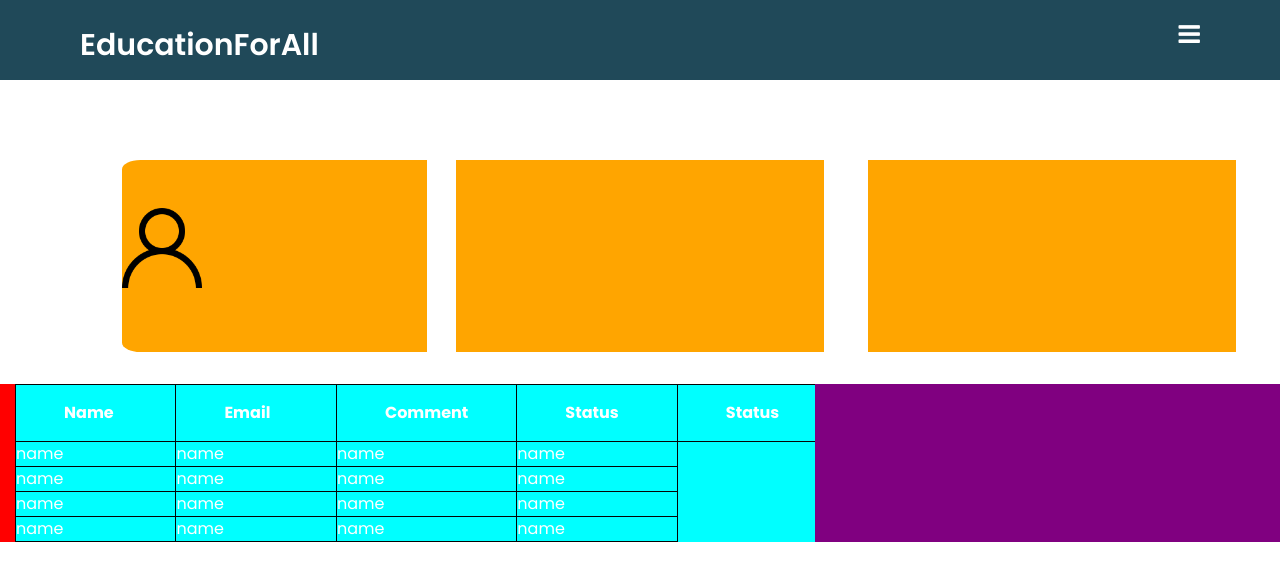
After one commit to gesot/education-for-all, a PHP site: page /admin-page.php in a window 1280 px wide. The commit adds this page. Shown: the top 581 px of the page. Run offline with PHP 8.4, Linux system fonts and the light colour scheme.

Commit message:
some-updates

```diff
--- /dev/null
+++ b/admin-page.css
@@ -0,0 +1,33 @@
+.img{
+    color: red;
+    width: 3em;
+    height: 3em;
+}
+@media only screen and (max-width: 500px) {
+    .top-part.container {
+      background-color: red;
+    }
+  }
+  .user-box{
+      margin: 0 auto;
+      width: 50em;
+      background-color: aqua;
+  }
+  .table{
+      margin: 0 auto;
+  }
+  td, th {
+    border: 1px solid #050505;
+
+  }
+  td{
+    text-align: left;
+    padding-right: 7em;
+  }
+  th{
+    padding-left:3em;
+    padding-right:3em;
+    padding-top:1em;
+    padding-bottom:1em;
+
+  }
--- /dev/null
+++ b/admin-page.php
@@ -0,0 +1,103 @@
+<!DOCTYPE html>
+<html lang="en">
+<head>
+    <meta charset="utf-8" />
+    <title>Education For All</title>
+    <link rel="stylesheet" href="admin-page.css" />
+    <link rel="stylesheet" href="index.css" />
+    <meta name="viewport" content="width=device-width, initial-scale=1.0" />
+    <link rel="preconnect" href="https://fonts.gstatic.com" />
+    <link
+      href="https://fonts.googleapis.com/css2?family=Poppins:wght@100;200;300;400;600;700&display=swap"
+      rel="stylesheet"
+    />
+    <link
+      rel="stylesheet"
+      href="https://stackpath.bootstrapcdn.com/font-awesome/4.7.0/css/font-awesome.min.css"
+    />
+    <script src="https://ajax.googleapis.com/ajax/libs/jquery/3.5.1/jquery.min.js"></script>
+    <script src="https://maxcdn.bootstrapcdn.com/bootstrap/3.4.0/js/bootstrap.min.js"></script>
+    <script src="https://maxcdn.bootstrapcdn.com/bootstrap/4.5.2/js/bootstrap.min.js"></script>
+    <script src="https://cdnjs.cloudflare.com/ajax/libs/popper.js/1.16.0/umd/popper.min.js"></script>
+    <link rel="stylesheet" href="https://cdn.jsdelivr.net/npm/bootstrap-icons@1.5.0/font/bootstrap-icons.css">
+    <link
+      rel="stylesheet"
+      href="https://stackpath.bootstrapcdn.com/bootstrap/4.5.2/css/bootstrap.min.css"
+    />
+    <script src="https://code.jquery.com/jquery-3.6.0.min.js"></script>
+    <script src="https://stackpath.bootstrapcdn.com/bootstrap/4.5.2/js/bootstrap.min.js"></script>
+  </head>
+<body>
+    <section class = "foo">
+        <?php include('nav/navbar.php');?>
+    </section>
+    <section class = "top-part">
+        <div class = "container-fluid" style = "background-color:white; margin-top: 2em;">
+            <div class="row" style="">
+                <div class="col-lg-1" style = "background-color:white;margin-top:3em">
+                </div>
+                <div class="col-lg-3" style = "background-color:white;margin-top:3em">
+                    <div class = "box" style = "border-radius: 5%;margin: 0 auto;width: 23em; height: 12em; background-color: orange;">
+                    <img src="images/icons/user.png" style="position:relative; width: 5em; margin-top: 3em;">
+
+                    </div>
+                </div>
+
+                <div class="col-lg-4" style = "background-color: white;margin-top:3em">
+                <div class = "box" style = "margin: 0 auto;width: 23em; height: 12em; background-color: orange;">
+                </div>
+                </div>
+
+                <div class="col-lg-3" style = "background-color: white;margin-top:3em">
+                <div class = "box" style = "margin: 0 auto;width: 23em; height: 12em; background-color: orange;">
+                </div>
+                </div>
+            </div>
+        </div>
+        <div class = "container-fluid" style = "background-color:purple; margin-top: 2em;">
+            <div class="row" style = "background-color:purple;">
+                <div class="col-md-7" style="background-color: red;">
+                    <div class="user-box" style="overflow-x:auto;">
+                        <table>
+                            <tr>
+                                <th>Name</th>
+                                <th>Email</th>
+                                <th>Comment</th>
+                                <th>Status</th>
+                                <th>Status</th>
+                                <th>Status</th>
+                                <th>Status</th>
+                            </tr>
+                            <tr>
+                                <td>name</td>
+                                <td>name</td>
+                                <td>name</td>
+                                <td>name</td>
+                            </tr>
+                            <tr>
+                                <td>name</td>
+                                <td>name</td>
+                                <td>name</td>
+                                <td>name</td>
+                            </tr>
+                            <tr>
+                                <td>name</td>
+                                <td>name</td>
+                                <td>name</td>
+                                <td>name</td>
+                            </tr>
+                            <tr>
+                                <td>name</td>
+                                <td>name</td>
+                                <td>name</td>
+                                <td>name</td>
+                            </tr>
+                        </table>
+                    </div>
+                </div>
+            </div>
+        </div>
+    </section>
+</body>
+
+</html>
--- a/user-interaction/login.php
+++ b/user-interaction/login.php
@@ -17,8 +17,8 @@
             echo"$verify";
             if($verify){
                 echo 'Signup complete ';
-                //$_SESSION['isLogged'] = true;
-                //header('Location: /home.php');
+                $_SESSION['isLogged'] = true;
+                header('Location: /home.php');
             }
         }
         else{
--- a/user-interaction/register.php
+++ b/user-interaction/register.php
@@ -22,7 +22,7 @@
         if (mysqli_query($connection, $sqlQuery)) {
             echo "New record created successfully";
             $_SESSION['isLogged'] = true;
-            header('Location: /home.php');
+            header('Location: ../home.php');
       } else {
             echo "Error: " . $sqlQuery . "<br>" . mysqli_error($connection);
       }
```
Also changed, not shown: user-interaction/admin-page.php (+32 -2 lines), images/icons/user.png (added).
